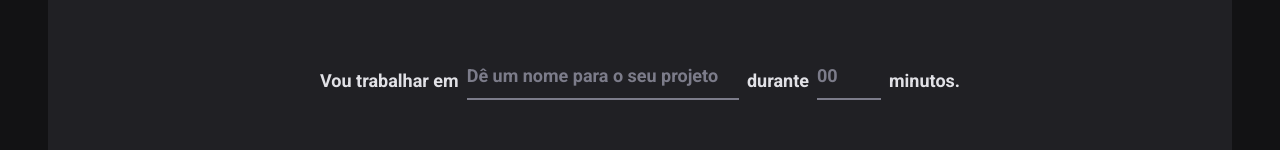
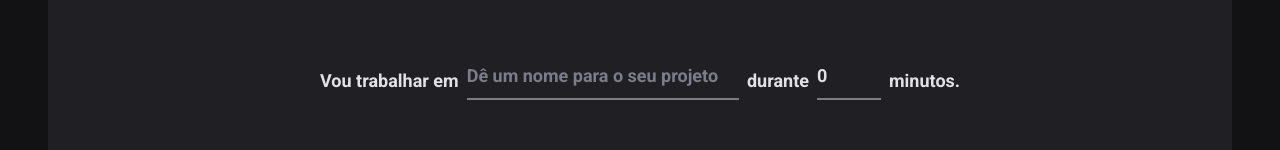
Before and after one commit to GustavoBenevenuto/timer-reactjs, a React (Vite) app: page / in a window 1280 px wide. Shown: the part 164-314 px from the top of the page. Built offline with nearby package versions, Linux system fonts and the light colour scheme.

Commit message:
Resetando formulário ao salvar

```diff
--- a/src/Pages/Home/index.tsx
+++ b/src/Pages/Home/index.tsx
@@ -15,12 +15,17 @@ const validacaoSchema = zod.object({
 type TypeValidacaoSchema = zod.infer<typeof validacaoSchema>
 
 export function Home() {
-    const { register, handleSubmit, watch, formState } = useForm<TypeValidacaoSchema>({
+    const { register, handleSubmit, watch, formState, reset } = useForm<TypeValidacaoSchema>({
         resolver: zodResolver(validacaoSchema),
+        defaultValues: {
+            minutes: 0,
+            task: ''
+        }
     })
 
     function salvar(form: TypeValidacaoSchema) {
         console.log({ form })
+        reset()
     }
 
     return (
```
